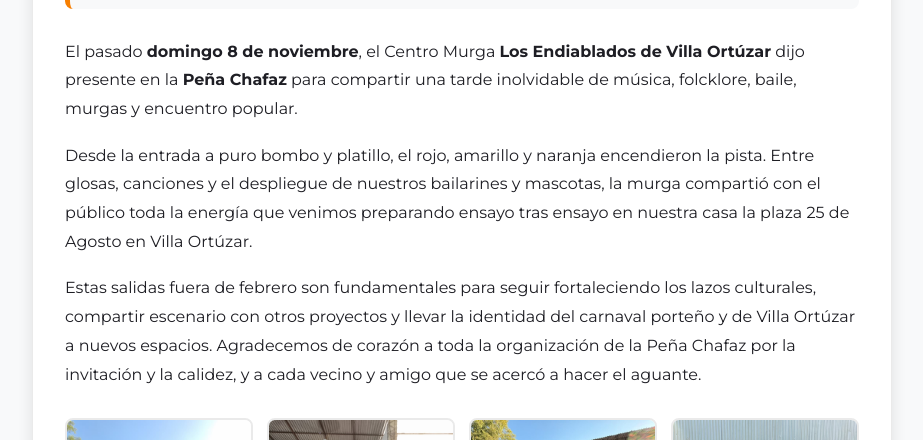
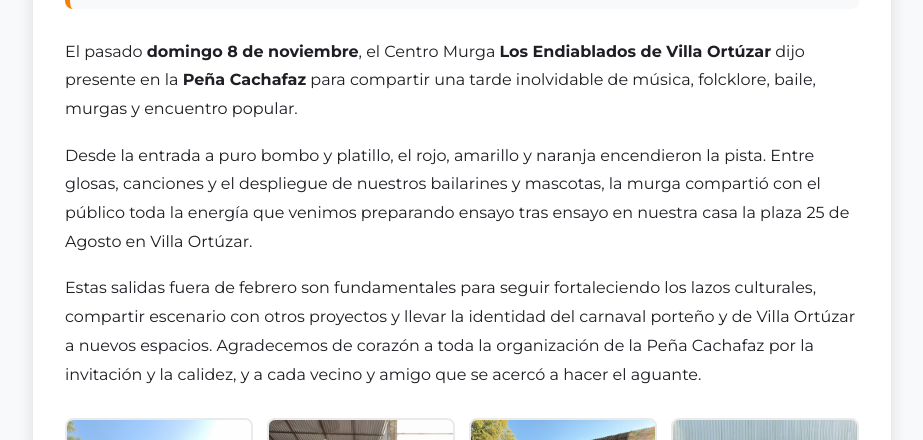
Before and after one commit to AyelenGilardenghi/web-murga, a plain HTML site: page salidas.html in a window 1280 px wide. Shown: the part 749-1189 px from the top of the page, without its empty margins (178-1101 px from the left). Drawn offline with Linux system fonts and the light colour scheme.

Commit message:
Update salidas.html

```diff
--- a/salidas.html
+++ b/salidas.html
@@ -69,13 +69,13 @@
           <!-- Texto de la crónica -->
           <div style="display: flex; flex-direction: column; gap: 1.1rem; line-height: 1.8;">
             <p>
-              El pasado <strong>domingo 8 de noviembre</strong>, el Centro Murga <strong>Los Endiablados de Villa Ortúzar</strong> dijo presente en la <strong>Peña Chafaz</strong> para compartir una tarde inolvidable de música, folcklore, baile, murgas y encuentro popular.
+              El pasado <strong>domingo 8 de noviembre</strong>, el Centro Murga <strong>Los Endiablados de Villa Ortúzar</strong> dijo presente en la <strong>Peña Cachafaz</strong> para compartir una tarde inolvidable de música, folcklore, baile, murgas y encuentro popular.
             </p>
             <p>
               Desde la entrada a puro  bombo y platillo, el rojo, amarillo y naranja encendieron la pista. Entre glosas, canciones y el despliegue de nuestros bailarines y mascotas, la murga compartió con el público toda la energía que venimos preparando ensayo tras ensayo en nuestra casa la plaza 25 de Agosto en Villa Ortúzar.
             </p>
             <p>
-              Estas salidas fuera de febrero son fundamentales para seguir fortaleciendo los lazos culturales, compartir escenario con otros proyectos y llevar la identidad del carnaval porteño y de Villa Ortúzar a nuevos espacios. Agradecemos de corazón a toda la organización de la Peña Chafaz por la invitación y la calidez, y a cada vecino y amigo que se acercó a hacer el aguante.
+              Estas salidas fuera de febrero son fundamentales para seguir fortaleciendo los lazos culturales, compartir escenario con otros proyectos y llevar la identidad del carnaval porteño y de Villa Ortúzar a nuevos espacios. Agradecemos de corazón a toda la organización de la Peña Cachafaz por la invitación y la calidez, y a cada vecino y amigo que se acercó a hacer el aguante.
             </p>
           </div>
 
```
